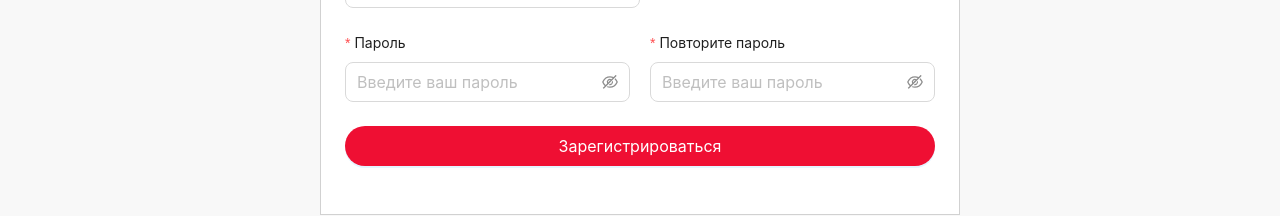
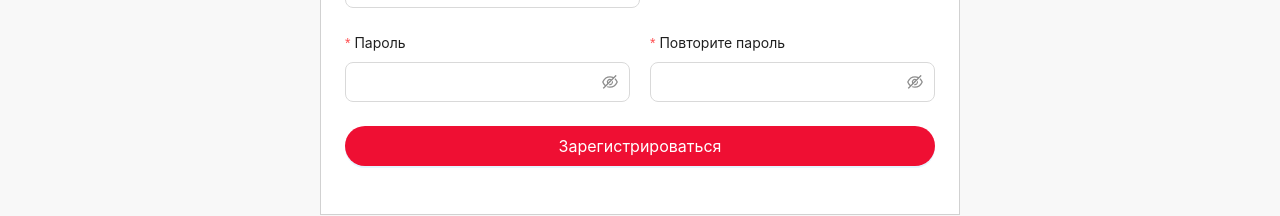
Before and after one commit to Afaneor/lct-2024-summer-invest-frontend, a Next.js app: page /registration in a window 1280 px wide. Shown: the part 504-720 px from the top of the page. Built offline with nearby package versions, Linux system fonts and the light colour scheme; no server answers.

Commit message:
feat: урл до апи

```diff
--- a/src/pages/registration/index.tsx
+++ b/src/pages/registration/index.tsx
@@ -126,10 +126,7 @@ const Registration: FCC = () => {
                     errors={errors.password}
                     hasFeedback
                   >
-                    <Input.Password
-                      placeholder='Введите ваш пароль'
-                      size='large'
-                    />
+                    <Input.Password size='large' />
                   </FormItem>
                 </Col>
                 <Col xs={24} md={12}>
@@ -151,10 +148,7 @@ const Registration: FCC = () => {
                     ]}
                     errors={errors.password}
                   >
-                    <Input.Password
-                      placeholder='Введите ваш пароль'
-                      size='large'
-                    />
+                    <Input.Password size='large' />
                   </FormItem>
                 </Col>
               </Row>
--- a/src/services/api-client.ts
+++ b/src/services/api-client.ts
@@ -7,8 +7,8 @@ const paramsSerializer = (params: any) => {
 }
 
 const config = {
-  // baseURL: 'https://hincal.pavlin.tech/api',
-  baseURL: 'http://localhost:8000/api',
+  baseURL: 'https://api.invest.yapa.one/api',
+  // baseURL: 'http://localhost:8000/api',
   timeout: 30000,
   withCredentials: true,
   paramsSerializer,
```
